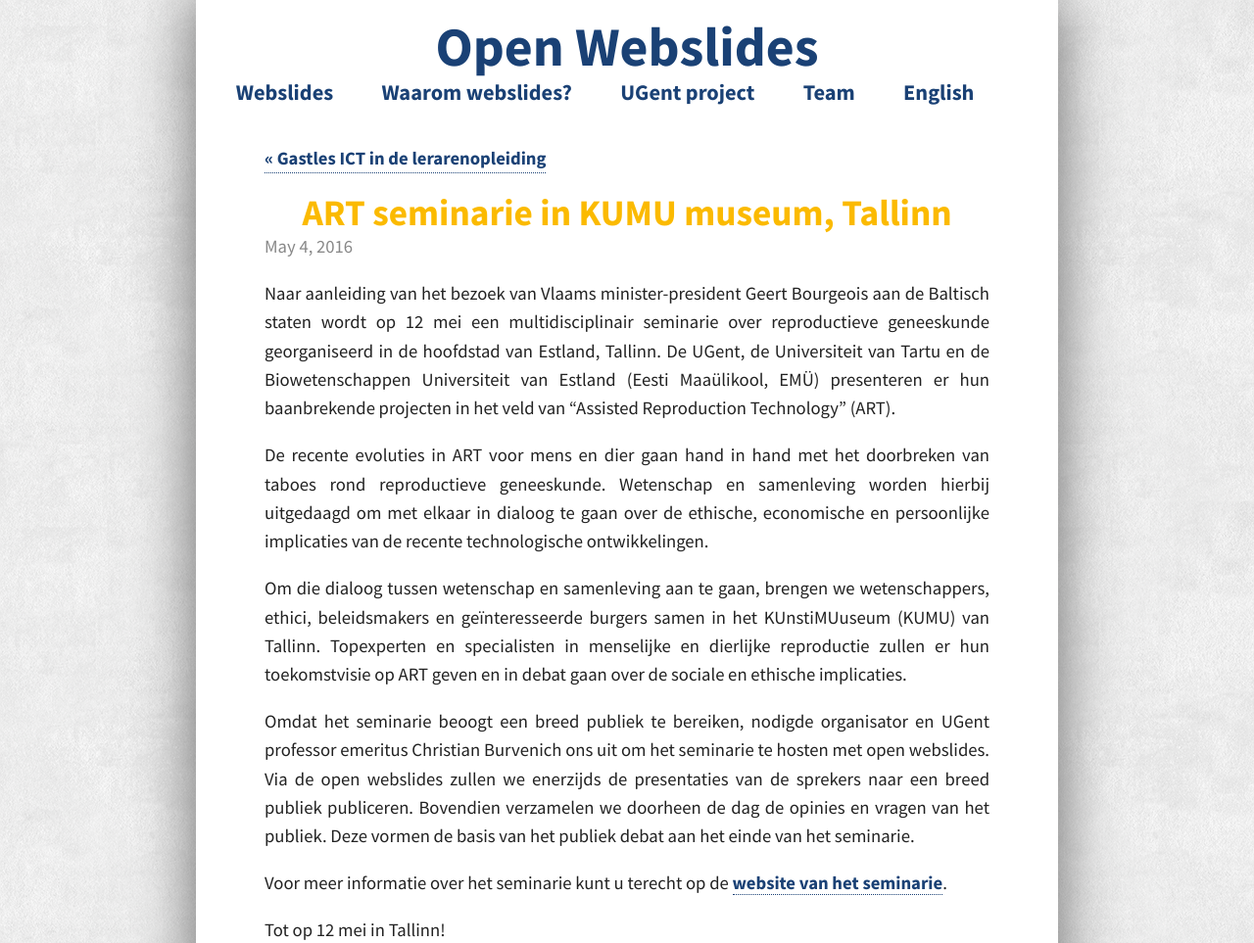
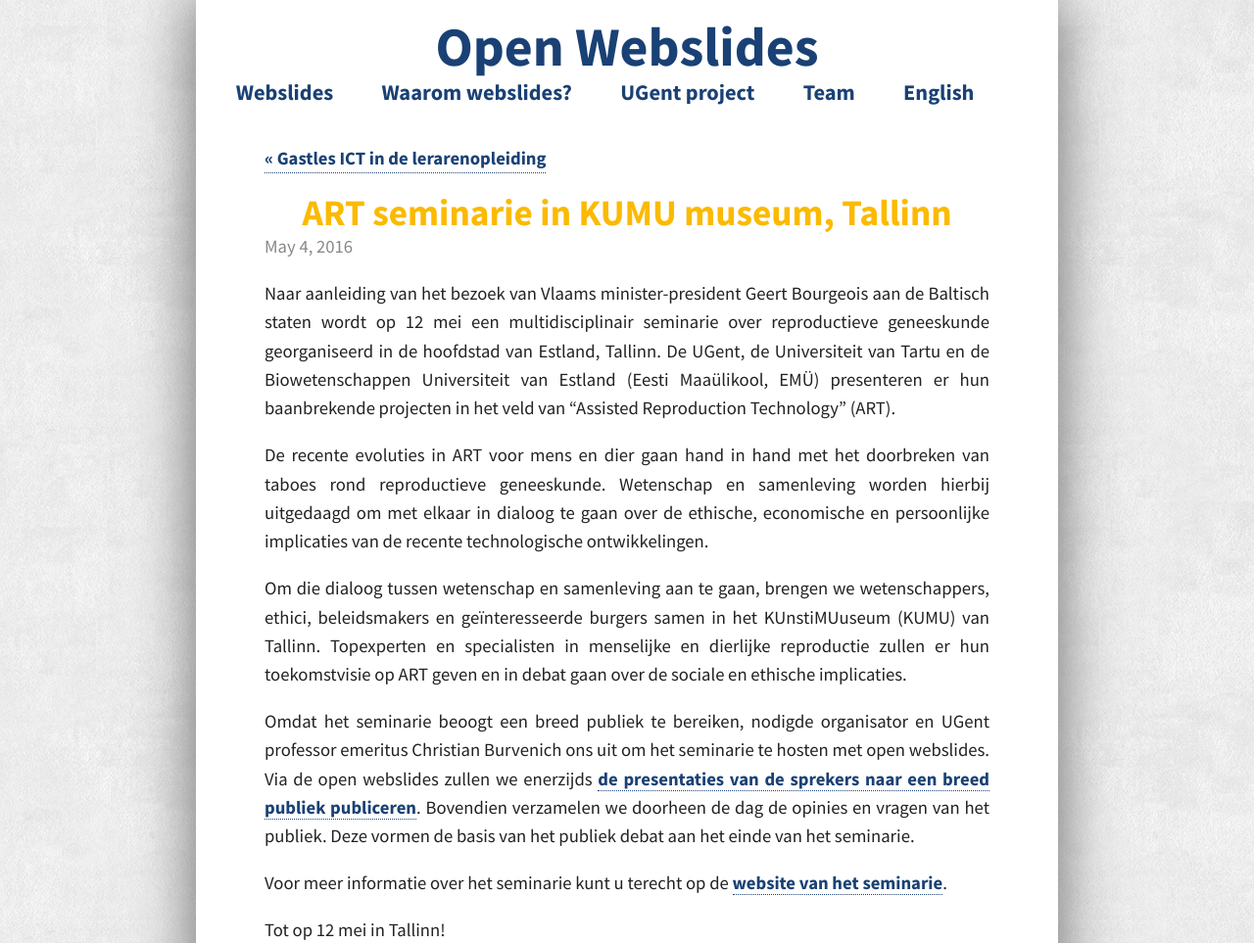
Before and after one commit to OpenWebslides/openwebslides.github.io-old, a Jekyll site: the page built from _posts/2016-05-04-KumuART.md, in a window 1280 px wide. Shown: the top 963 px of the page at 98% size. Built offline with Jekyll 4.4.1, drawn with Linux system fonts in a browser that asks for light colours; part of the change alters nothing that is shown; grey boxes are pictures that could not be loaded.

```diff
--- a/_posts/2016-05-04-KumuART.md
+++ b/_posts/2016-05-04-KumuART.md
@@ -15,7 +15,7 @@ Om die dialoog tussen wetenschap en samenleving aan te gaan, brengen we wetensch
 Topexperten en specialisten in menselijke en dierlijke reproductie zullen er hun toekomstvisie op ART geven en in debat gaan over de sociale en ethische implicaties.
 
 Omdat het seminarie beoogt een breed publiek te bereiken, nodigde organisator en UGent professor emeritus Christian Burvenich ons uit om het seminarie te hosten met open webslides.
-Via de open webslides zullen we enerzijds de presentaties van de sprekers naar een breed publiek publiceren.
+Via de open webslides zullen we enerzijds [de presentaties van de sprekers naar een breed publiek publiceren](http://openwebslides.ugent.be/KumuART/).
 Bovendien verzamelen we doorheen de dag de opinies en vragen van het publiek. Deze vormen de basis van het publiek debat aan het einde van het seminarie.
 
 Voor meer informatie over het seminarie kunt u terecht op de [website van het seminarie](http://www.kumuseminar.ugent.be/).
```
